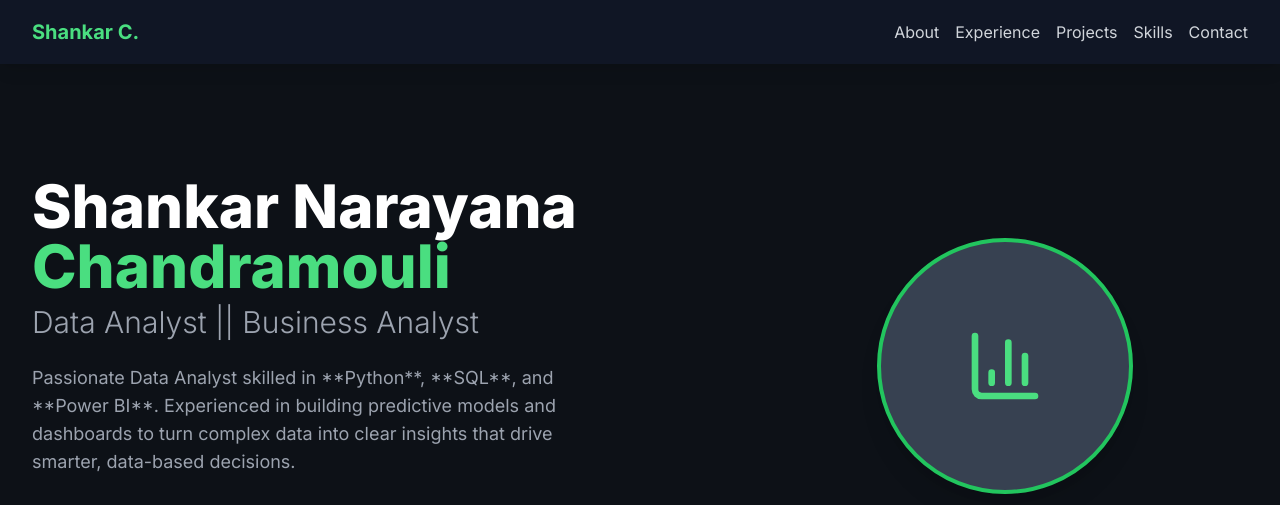
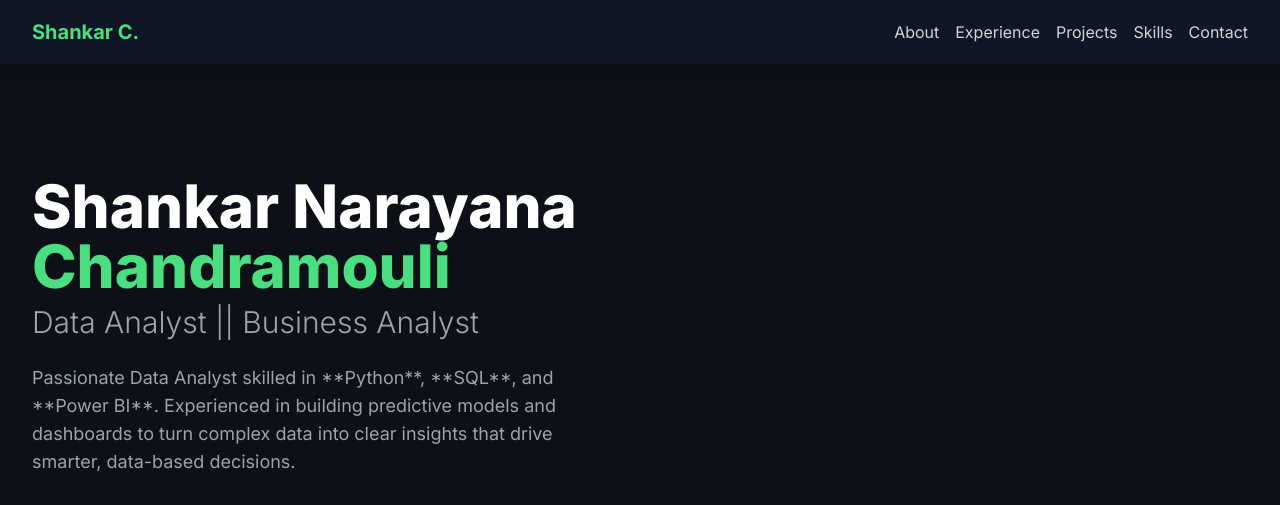
Before and after one commit to Shankar2204/shankar2204.github.io, a plain HTML site: page index.html in a window 1280 px wide. Shown: the top 505 px of the page. Drawn offline with nearby package versions, Linux system fonts and the light colour scheme.

Commit message:
Remove profile image placeholder from index.html
Removed placeholder for profile image in the layout.

```diff
--- a/index.html
+++ b/index.html
@@ -104,14 +104,7 @@
                         </a>
                     </div>
                 </div>
-                <div class="lg:w-2/5 mt-10 lg:mt-0 flex justify-center">
-                    <!-- Placeholder for a Profile Image (Replace with your actual image) -->
-                    <div class="w-64 h-64 bg-gray-700 rounded-full flex items-center justify-center border-4 border-green-500 shadow-xl">
-                         <i data-lucide="bar-chart-3" class="w-20 h-20 text-green-400"></i>
-                    </div>
-                </div>
-            </div>
-        </section>
+                      </section>
 
         <!-- 2. Professional Experience Section -->
         <section id="experience" class="pt-16 mb-20">
```
